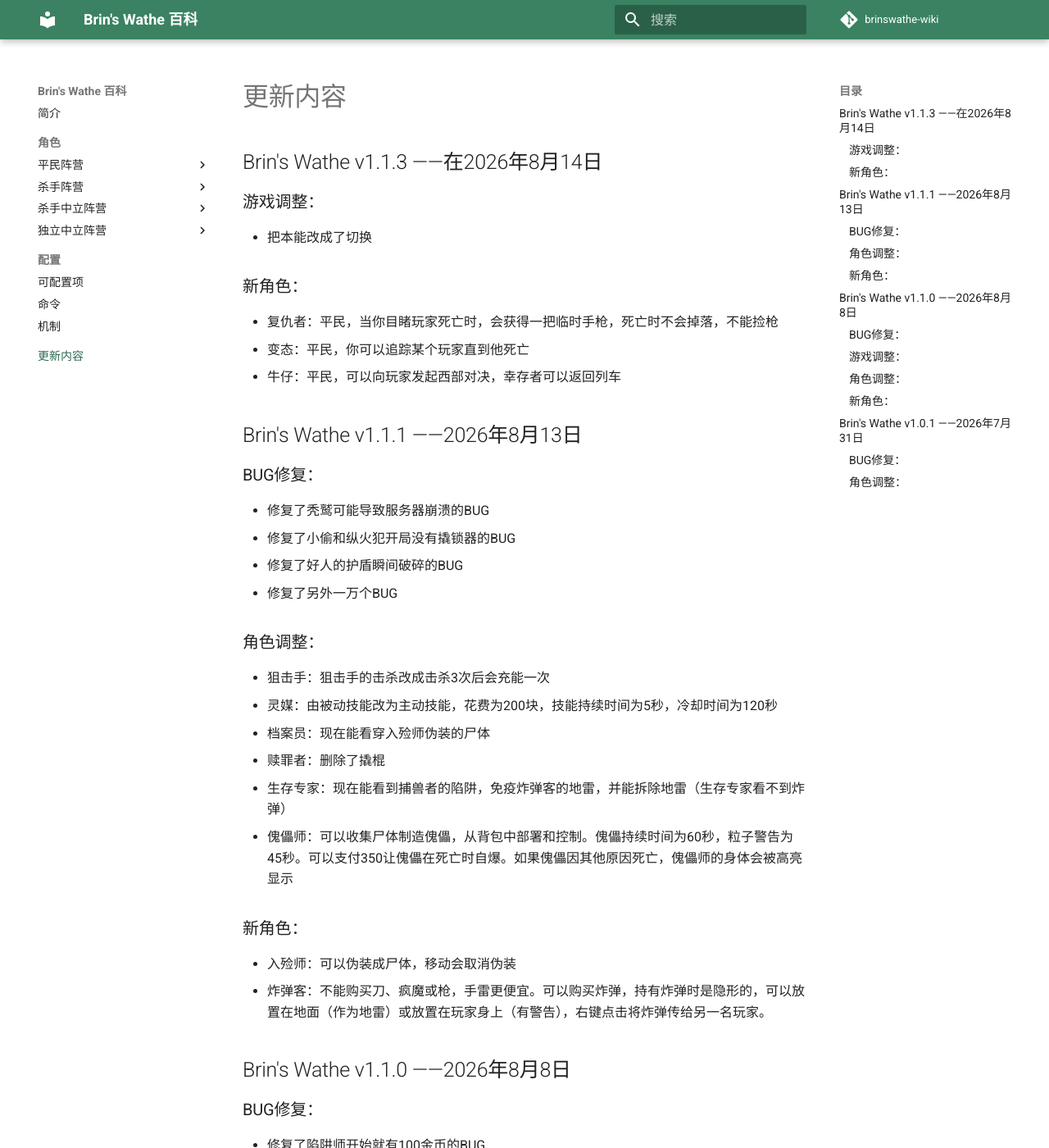
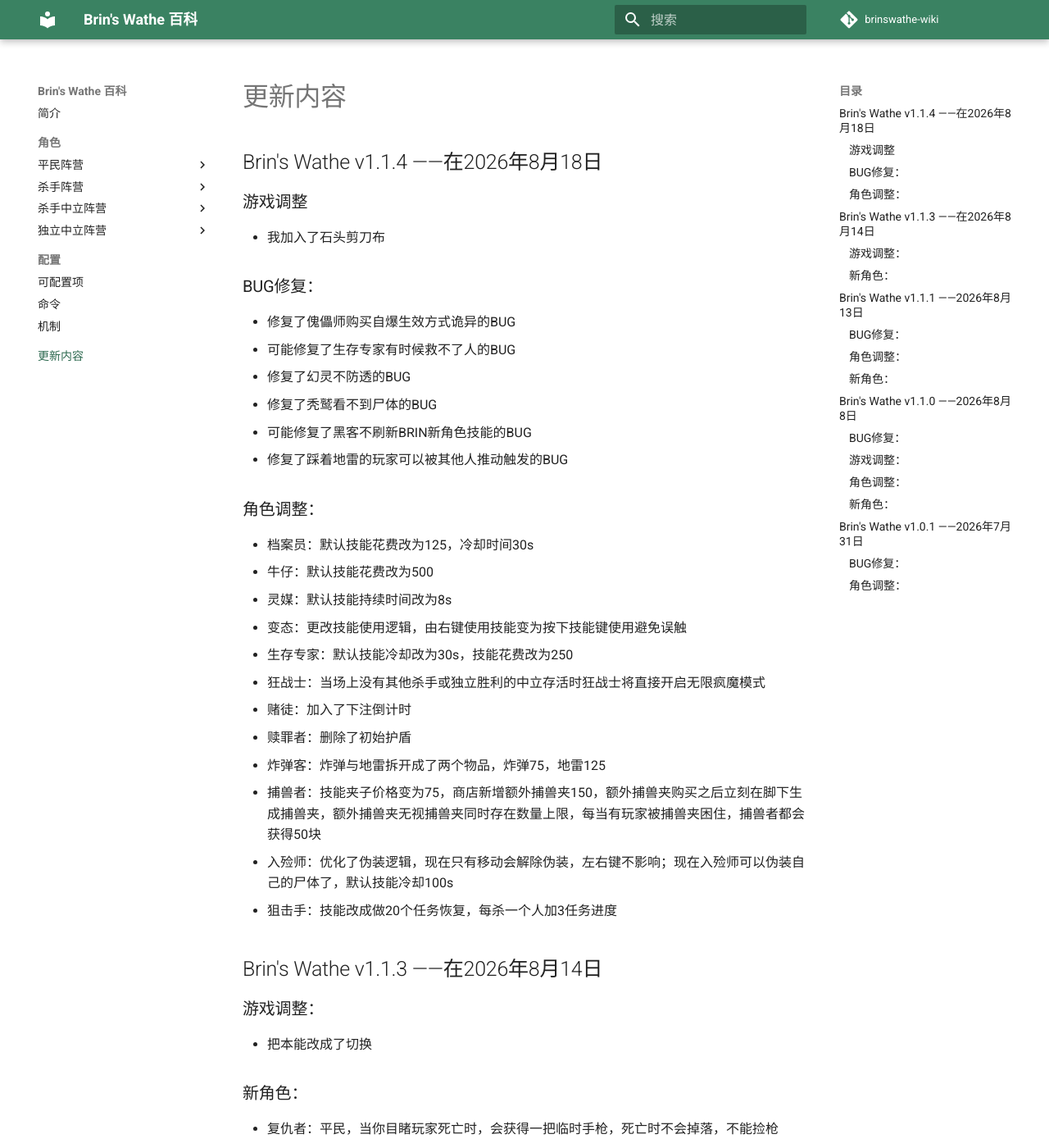
Before and after one commit to ErinDax/brinswathe-wiki, an MkDocs documentation site: the page built from docs/changelog.md, in a window 1280 px wide and 1400 px high. Shown: the whole window at 82% size. Built offline with MkDocs 1.6.1 and Material for MkDocs 9.7.7, drawn with Linux system fonts in a browser that asks for light colours; comment, search, counter and statistics services are not loaded.

Commit message:
用户更新 wiki 内容

```diff
--- a/docs/changelog.md
+++ b/docs/changelog.md
@@ -1,4 +1,32 @@
 # 更新内容
+
+## Brin's Wathe v1.1.4 ——在2026年8月18日
+
+### 游戏调整
+- 我加入了石头剪刀布
+
+### BUG修复：
+- 修复了傀儡师购买自爆生效方式诡异的BUG
+- 可能修复了生存专家有时候救不了人的BUG
+- 修复了幻灵不防透的BUG
+- 修复了秃鹫看不到尸体的BUG
+- 可能修复了黑客不刷新BRIN新角色技能的BUG
+- 修复了踩着地雷的玩家可以被其他人推动触发的BUG
+
+### 角色调整：
+- 档案员：默认技能花费改为125，冷却时间30s
+- 牛仔：默认技能花费改为500
+- 灵媒：默认技能持续时间改为8s
+- 变态：更改技能使用逻辑，由右键使用技能变为按下技能键使用避免误触
+- 生存专家：默认技能冷却改为30s，技能花费改为250
+- 狂战士：当场上没有其他杀手或独立胜利的中立存活时狂战士将直接开启无限疯魔模式
+- 赌徒：加入了下注倒计时
+- 赎罪者：删除了初始护盾
+- 炸弹客：炸弹与地雷拆开成了两个物品，炸弹75，地雷125
+- 捕兽者：技能夹子价格变为75，商店新增额外捕兽夹150，额外捕兽夹购买之后立刻在脚下生成捕兽夹，额外捕兽夹无视捕兽夹同时存在数量上限，每当有玩家被捕兽夹困住，捕兽者都会获得50块
+- 入殓师：优化了伪装逻辑，现在只有移动会解除伪装，左右键不影响；现在入殓师可以伪装自己的尸体了，默认技能冷却100s
+- 狙击手：技能改成做20个任务恢复，每杀一个人加3任务进度
+
 
 ## Brin's Wathe v1.1.3 ——在2026年8月14日
 
```
Also changed, not shown: docs/index.md (+1 -1 lines).
